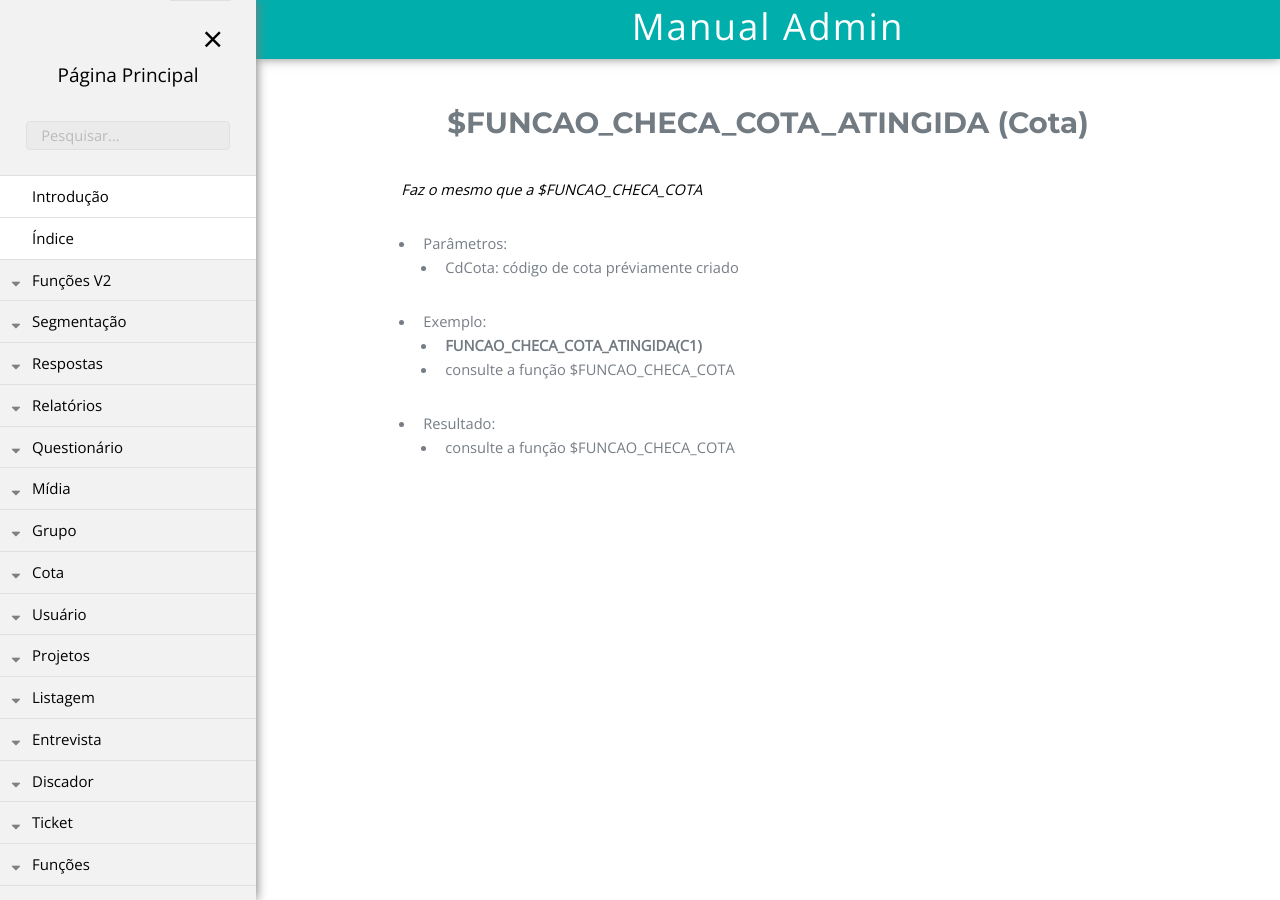
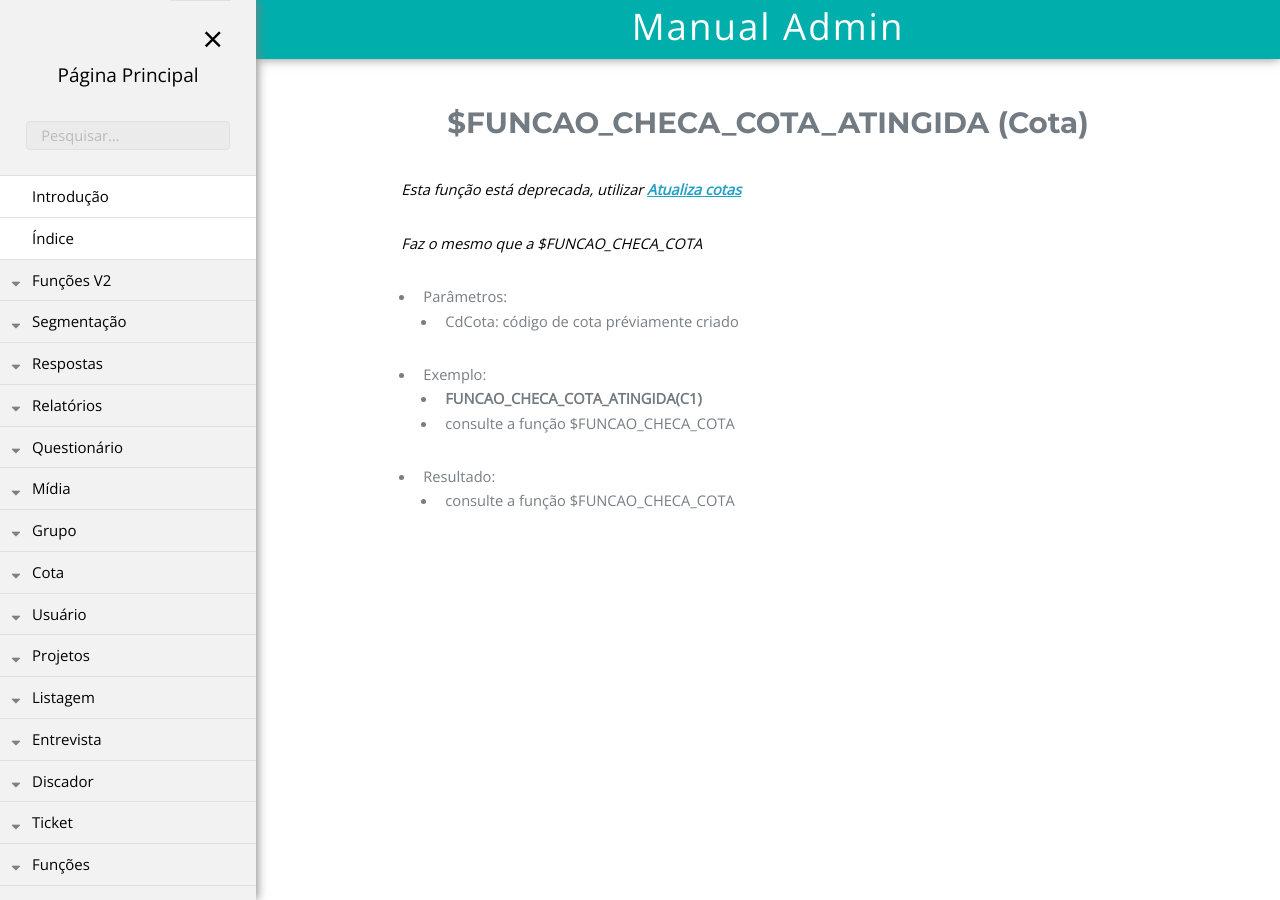
Before and after one commit to rogerio-figueiredo-hsr/hsrtechonline.github.io, a Jekyll site: the page built from _posts/2018-06-14-cota-atingida.md, in a window 1280 px wide. Built offline with Jekyll 4.4.1, drawn with Linux system fonts in a browser that asks for light colours.

Commit message:
Update 2018-06-14-cota-atingida.md

```diff
--- a/_posts/2018-06-14-cota-atingida.md
+++ b/_posts/2018-06-14-cota-atingida.md
@@ -6,6 +6,8 @@ permalink: /fastQuestAdmin/funcoes/cota-atingida
 pasta: "funcoes"
 ---
 # $FUNCAO_CHECA_COTA_ATINGIDA (Cota)
+*Esta função está deprecada, utilizar **<a href="/fastQuestAdmin/funcoesv2/atualizaCotas">Atualiza cotas</a>***
+
 *Faz o  mesmo que a $FUNCAO_CHECA_COTA*
 - Parâmetros:
     - CdCota: código de cota préviamente criado
```
